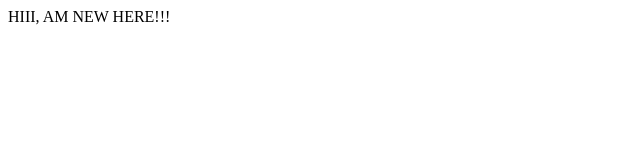
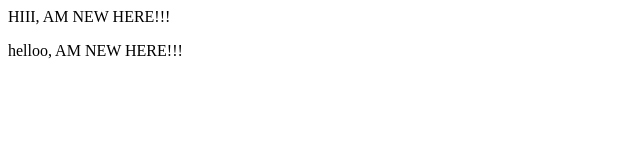
Before and after one commit to abinaya2316/eceClass, a plain HTML site: page index.html in a window 1280 px wide. Shown: the whole page, without its empty margins (0-640 px from the left). Drawn offline with Linux system fonts and the light colour scheme.

Commit message:
Update index.html

```diff
--- a/index.html
+++ b/index.html
@@ -4,5 +4,6 @@
   </head>
   <body>
     <p>HIII, AM NEW HERE!!!</p>
+    <p>helloo, AM NEW HERE!!!</p>
   </body>
 </html>
```
